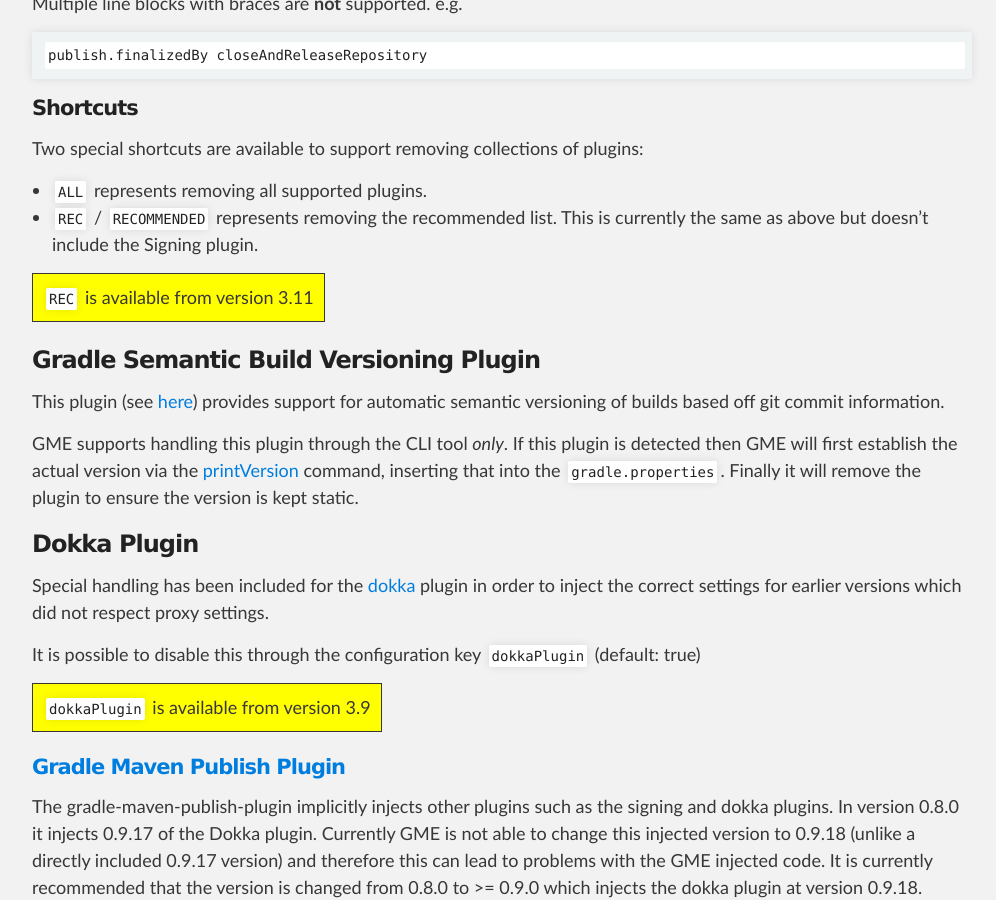
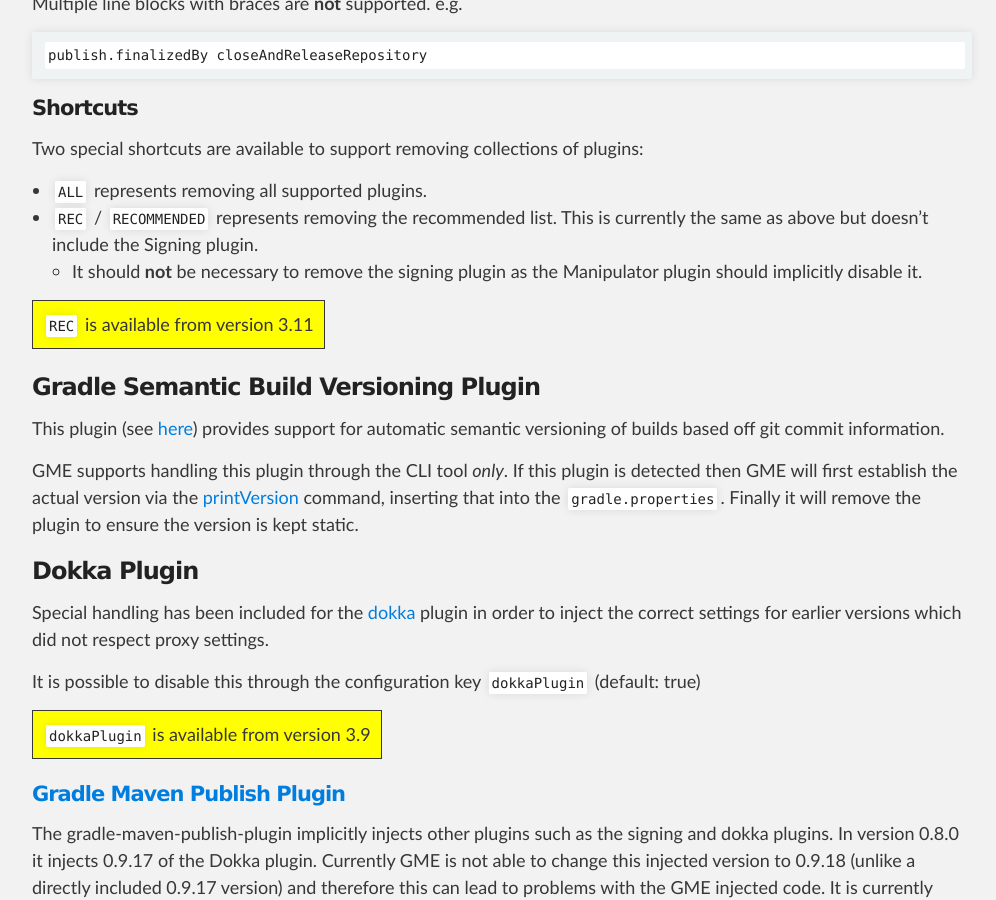
Before and after one commit to project-ncl/gradle-manipulator, a Jekyll site: the page built from guide/plugins.md, in a window 1280 px wide and 900 px high, scrolled down 1883 px. Shown: the whole window, without its empty margins (138-1134 px from the left). Built offline with Jekyll 4.4.1, drawn with Linux system fonts in a browser that asks for light colours.

Commit message:
NCLSUP-1244: Add doc about signing plugin

```diff
--- a/guide/plugins.md
+++ b/guide/plugins.md
@@ -64,6 +64,7 @@ Two special shortcuts are available to support removing collections of plugins:
 * `ALL` represents removing all supported plugins.
 * `REC` / `RECOMMENDED` represents removing the recommended list. This is currently the same as
   above but doesn't include the Signing plugin.
+   * It should **not** be necessary to remove the signing plugin as the Manipulator plugin should implicitly disable it.
 
 <table bgcolor="#ffff00">
 <tr>
```
